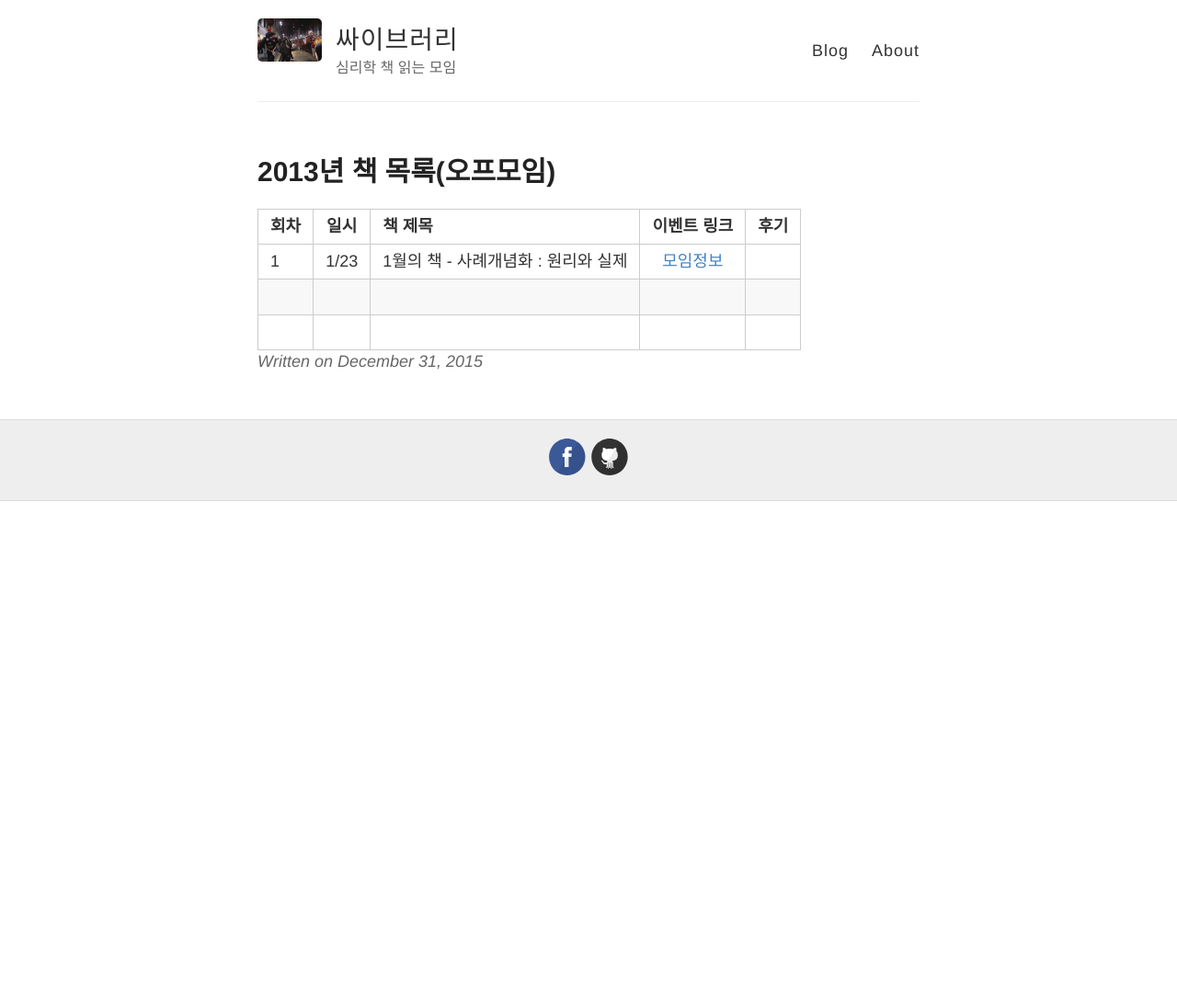
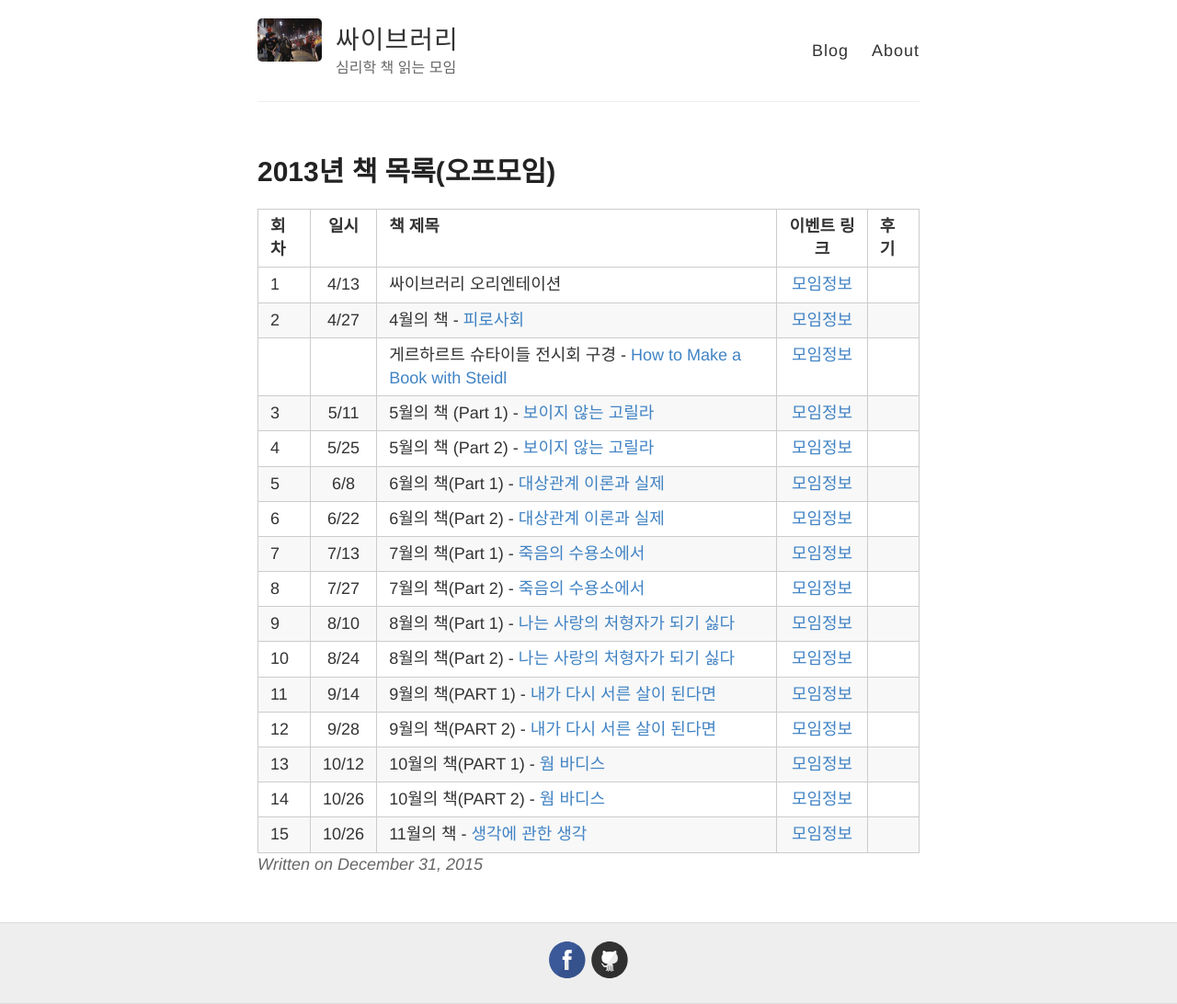
Before and after one commit to psybrary/psybrary.github.io, a Jekyll site: the page built from _posts/2015-12-31-LIST2013.md, in a window 1280 px wide. Shown: the whole page at 92% size. Built offline with Jekyll 4.4.1, drawn with Linux system fonts in a browser that asks for light colours; Markdown is read by kramdown in place of the engine named in the settings; before the commit the page ends 900 px from its top, so only the background shows below that.

Commit message:
Update 2015-12-31-LIST2013.md

```diff
--- a/_posts/2015-12-31-LIST2013.md
+++ b/_posts/2015-12-31-LIST2013.md
@@ -6,6 +6,19 @@ title: 2013년 책 목록(오프모임)
 
 | 회차   | 일시   | 책 제목                                   | 이벤트 링크  |              후기                    |
 | ----- |:------:| :-------------------------------------|:-------:|:---------------------------------------- |
-| 1  | 1/23 | 1월의 책 - 사례개념화 : 원리와 실제 | [모임정보](https://www.facebook.com/events/192631614410955/)  |  |
-|   |    |  |  |  |
-|   |    |  |  |  |
+| 1  | 4/13 | 싸이브러리 오리엔테이션 | [모임정보](https://www.facebook.com/events/433248833434760/)  |  |
+| 2  | 4/27 | 4월의 책 - [피로사회](http://book.naver.com/bookdb/book_detail.nhn?bid=6858823) | [모임정보](https://www.facebook.com/events/450722261668959/)   |  |
+|    |      | 게르하르트 슈타이들 전시회 구경 - [How to Make a Book with Steidl](http://news.naver.com/main/read.nhn?mode=LS2D&mid=shm&sid1=001&sid2=242&oid=003&aid=0005080785) | [모임정보](https://www.facebook.com/events/126347294221522/)   |  |
+| 3  | 5/11 | 5월의 책 (Part 1) - [보이지 않는 고릴라](http://book.naver.com/bookdb/book_detail.nhn?bid=6589351) | [모임정보](https://www.facebook.com/events/646116202071280/)   |  |
+| 4  | 5/25 | 5월의 책 (Part 2) - [보이지 않는 고릴라](http://book.naver.com/bookdb/book_detail.nhn?bid=6589351) | [모임정보](https://www.facebook.com/events/146740505505760/)   |  |
+| 5  | 6/8 | 6월의 책(Part 1) - [대상관계 이론과 실제](http://www.kyobobook.co.kr/product/detailViewKor.laf?ejkGb=KOR&mallGb=KOR&barcode=9788958914389) | [모임정보](https://www.facebook.com/events/173017432863426/)   |  |
+| 6  | 6/22 | 6월의 책(Part 2) - [대상관계 이론과 실제](http://www.kyobobook.co.kr/product/detailViewKor.laf?ejkGb=KOR&mallGb=KOR&barcode=9788958914389) | [모임정보](https://www.facebook.com/events/463688083712871/)   |  |
+| 7  | 7/13 | 7월의 책(Part 1) - [죽음의 수용소에서](http://www.aladin.co.kr/shop/wproduct.aspx?ItemId=579646) | [모임정보](https://www.facebook.com/events/545191345544481/)   |  |
+| 8  | 7/27 | 7월의 책(Part 2) - [죽음의 수용소에서](http://www.aladin.co.kr/shop/wproduct.aspx?ItemId=579646) | [모임정보](https://www.facebook.com/events/206740899478670/)   |  |
+| 9  | 8/10 | 8월의 책(Part 1) - [나는 사랑의 처형자가 되기 싫다](http://www.aladin.co.kr/shop/wproduct.aspx?ItemId=35873030) | [모임정보](https://www.facebook.com/events/405308672908868/)   |  |
+| 10  | 8/24 | 8월의 책(Part 2) - [나는 사랑의 처형자가 되기 싫다](http://www.aladin.co.kr/shop/wproduct.aspx?ItemId=35873030) | [모임정보](https://www.facebook.com/events/635173686500990/)   |  |
+| 11  | 9/14 | 9월의 책(PART 1) - [내가 다시 서른 살이 된다면](http://www.aladin.co.kr/shop/wproduct.aspx?ItemId=22523761) | [모임정보](https://www.facebook.com/events/587578171284066/)   |  |
+| 12  | 9/28 | 9월의 책(PART 2) - [내가 다시 서른 살이 된다면](http://www.aladin.co.kr/shop/wproduct.aspx?ItemId=22523761) | [모임정보](https://www.facebook.com/events/233733510114284/)   |  |
+| 13  | 10/12 | 10월의 책(PART 1) - [웜 바디스](http://www.aladin.co.kr/shop/wproduct.aspx?ItemId=14395778) | [모임정보](https://www.facebook.com/events/199257443587726/)   |  |
+| 14  | 10/26 | 10월의 책(PART 2) - [웜 바디스](http://www.aladin.co.kr/shop/wproduct.aspx?ItemId=14395778) | [모임정보](https://www.facebook.com/events/169397973264782/)   |  |
+| 15  | 10/26 | 11월의 책 - [생각에 관한 생각](http://www.aladin.co.kr/shop/wproduct.aspx?ItemId=16068999) | [모임정보](https://www.facebook.com/events/602292589831680/)   |  |
```
